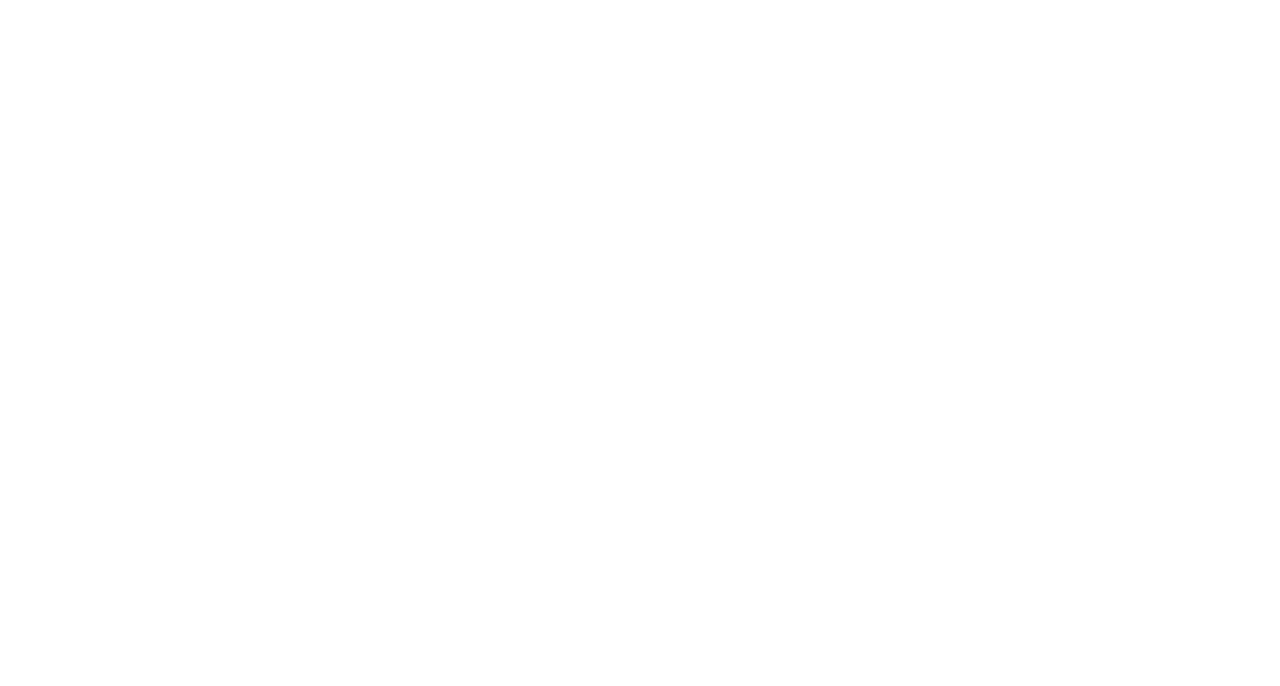
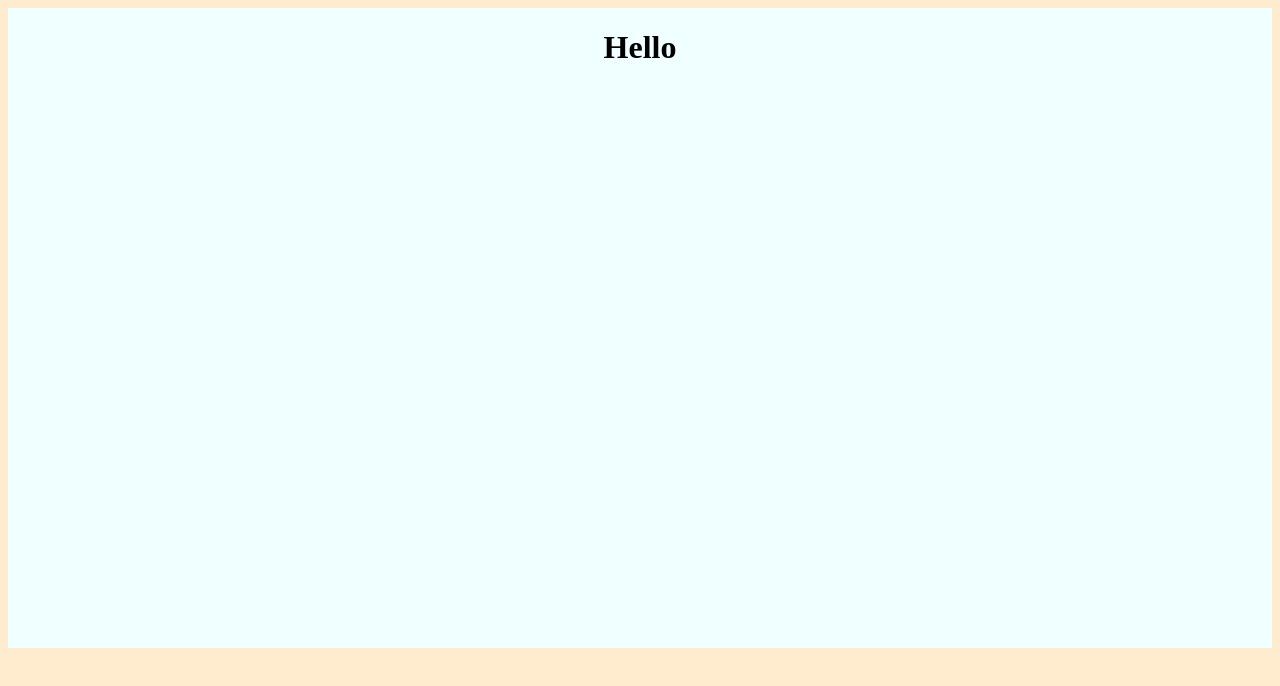
Before and after one commit to murraydeam/Etch-a-Sketch, a plain HTML site: page index.html in a window 1280 px wide. Drawn offline with Linux system fonts and the light colour scheme.

Commit message:
Container for the grid has been created, also added come color to aid in visualizing the containers

```diff
--- a/assets/css/index.css
+++ b/assets/css/index.css
@@ -0,0 +1,12 @@
+body {
+  background-color: blanchedalmond;
+}
+
+.etchContainer {
+  background-color: azure;
+  display: flex;
+  justify-content: center;
+  min-height: 80vh;
+  margin: 0;
+  padding: 0;
+}
--- a/index.html
+++ b/index.html
@@ -1,13 +1,17 @@
 <!DOCTYPE html>
 <html lang="en">
-<head>
-    <meta charset="UTF-8">
-    <meta http-equiv="X-UA-Compatible" content="IE=edge">
-    <meta name="viewport" content="width=device-width, initial-scale=1.0">
-    <link rel="stylesheet" href="./assets/css/index.css">
+  <head>
+    <meta charset="UTF-8" />
+    <meta http-equiv="X-UA-Compatible" content="IE=edge" />
+    <meta name="viewport" content="width=device-width, initial-scale=1.0" />
+    <link rel="stylesheet" type="text/css" href="./assets/css/index.css" />
     <title>Document</title>
-</head>
-<body>
-
-</body>
+  </head>
+  <body>
+    <div class="etchContainer" id="etchContainer">
+      <div class="title"><h1>Hello</h1></div>
+      <div class="grid" id="grid"></div>
+    </div>
+    <script src="./assets/js/index.js"></script>
+  </body>
 </html>
```
Also changed, not shown: assets/js/index.js (added).
